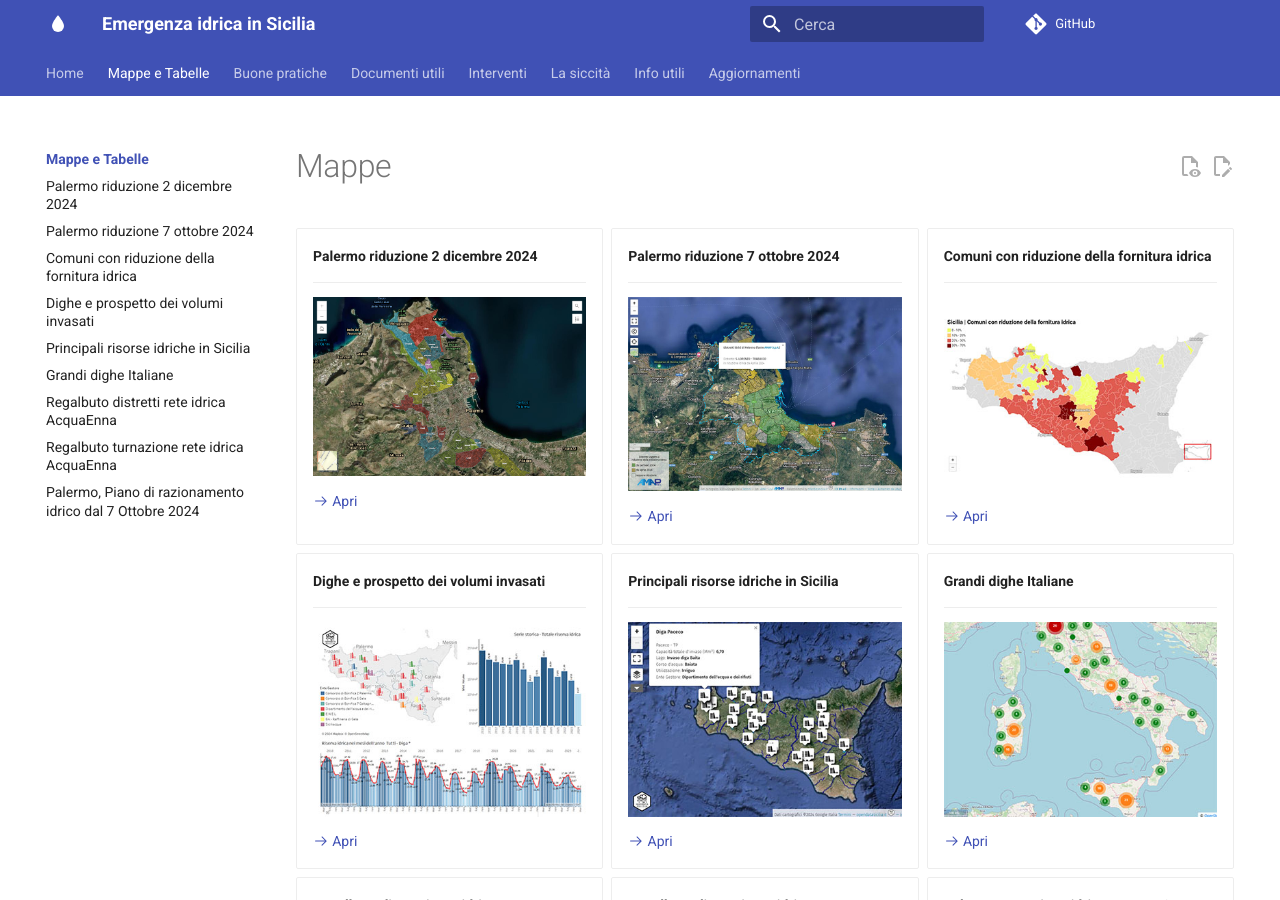
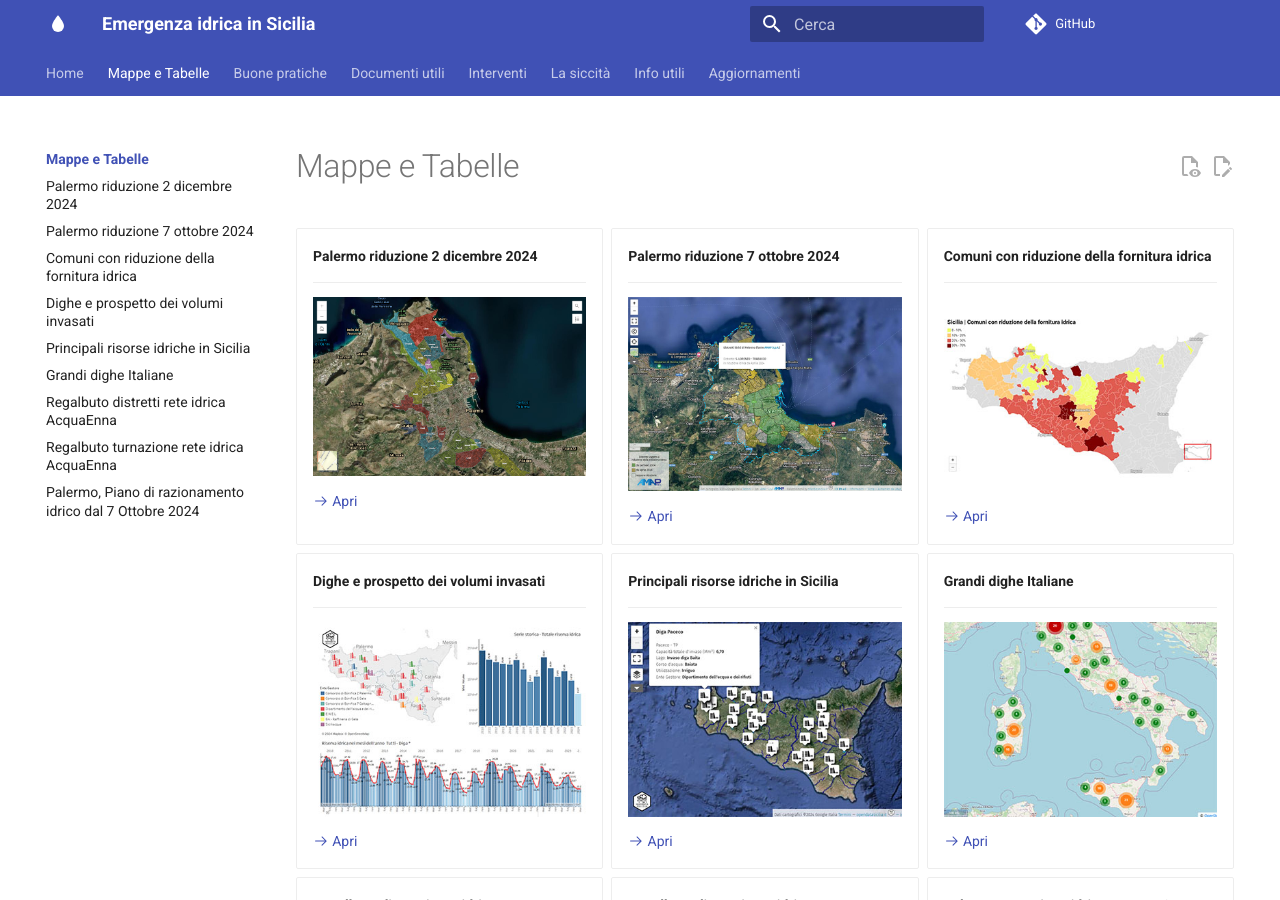
Before and after one commit to opendatasicilia/emergenza-idrica-sicilia, an MkDocs documentation site: the page built from docs/mappe/index.md, in a window 1280 px wide and 900 px high. Built offline with MkDocs 1.6.1 and Material for MkDocs 9.7.7, drawn with Linux system fonts in a browser that asks for light colours; comment, search, counter and statistics services are not loaded.

Commit message:
Update index.md

```diff
--- a/docs/mappe/index.md
+++ b/docs/mappe/index.md
@@ -10,7 +10,7 @@ description: Mappe e Tabelle by @opendatasicilia
 .md-typeset .grid {grid-gap: .4rem;   display: grid; grid-template-columns: repeat(auto-fit,minmax(min(100%,12rem),1fr));  margin: 1em 0;     font-size: .7rem;}
 </style>
 
-# Mappe
+# Mappe e Tabelle
 
 <div class="grid cards" markdown>
 
```
